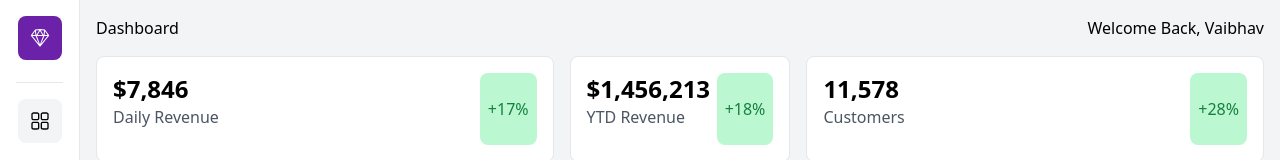
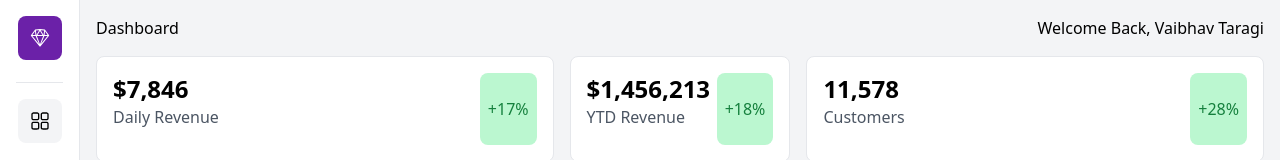
Before and after one commit to p-dob/upload_webpage, a Next.js app: page / in a window 1280 px wide. Shown: the top 160 px of the page. Built offline with nearby package versions, Linux system fonts and the light colour scheme.

Commit message:
head change test

```diff
--- a/components/Header.js
+++ b/components/Header.js
@@ -4,7 +4,7 @@ const Header = () => {
   return (
     <div className='flex justify-between px-4 pt-4'>
         <h2>Dashboard</h2>
-        <h2>Welcome Back, Vaibhav</h2>
+        <h2>Welcome Back, Vaibhav Taragi</h2>
     </div>
   )
 }
```
